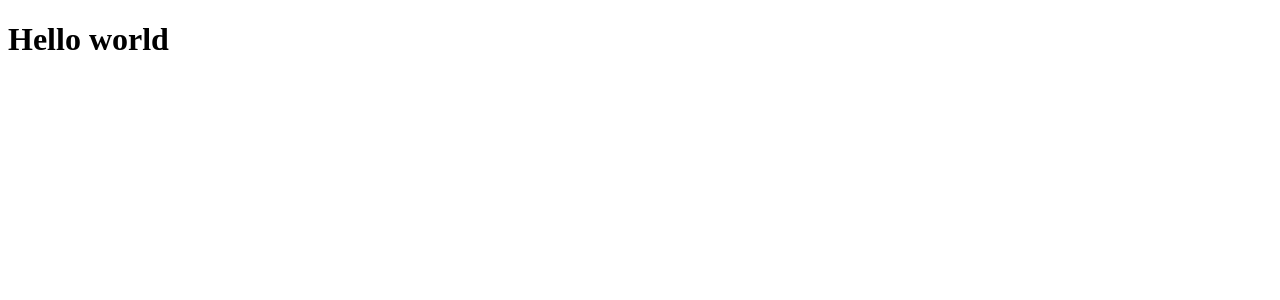
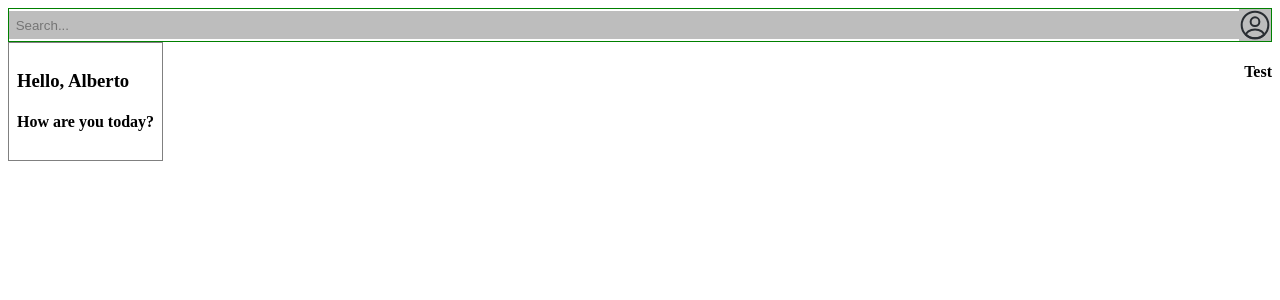
Before and after one commit to albertofp/MFUIR_AT, a React (Vite) app in the folder MFUIR_AT/: page / in a window 1280 px wide. Shown: the top 300 px of the page. Built offline with nearby package versions, Linux system fonts and the light colour scheme.

Commit message:
Initial work on header components

```diff
--- a/MFUIR_AT/index.html
+++ b/MFUIR_AT/index.html
@@ -2,12 +2,17 @@
 <html lang="en">
 	<head>
 		<meta charset="UTF-8" />
-    <link rel="icon" type="image/svg+xml" href="/vite.svg" />
-    <meta name="viewport" content="width=device-width, initial-scale=1.0" />
-    <title>Vite + React</title>
+		<meta
+			name="viewport"
+			content="width=device-width, initial-scale=1.0"
+		/>
+		<title>Dashboard</title>
 	</head>
 	<body>
 		<div id="root"></div>
-    <script type="module" src="/src/main.jsx"></script>
+		<script
+			type="module"
+			src="/src/main.jsx"
+		></script>
 	</body>
 </html>
--- a/MFUIR_AT/src/App.css
+++ b/MFUIR_AT/src/App.css
@@ -0,0 +1,14 @@
+.grid-container {
+	display: grid;
+	grid-template-areas:
+		'sidenav header header header header header header'
+		'sidenav header header header header header header'
+		'sidenav card-container card-container card-container card-container  card-container card-container'
+		'sidenav events events events recent recent recent '
+		'sidenav events events events recent recent recent '
+		'sidenav events events events graph graph graph '
+		'sidenav events events events graph graph graph '
+		'sidenav footer footer footer footer footer footer';
+	gap: 1.5vmin;
+	grid-template-columns: 10vmin, repeat(6, 1fr);
+}
--- a/MFUIR_AT/src/App.jsx
+++ b/MFUIR_AT/src/App.jsx
@@ -1,10 +1,7 @@
 import './App.css'
+import MainHeader from './components/MainHeader/MainHeader'
 
 function App() {
-
-  return (
-    <h1>Hello world</h1>
-  )
+	return <MainHeader />
 }
-
 export default App
--- /dev/null
+++ b/MFUIR_AT/src/components/MainHeader/Header.jsx
@@ -0,0 +1,19 @@
+import React from 'react'
+import './mainHeader.css'
+
+function Header({ nomeUsuario }) {
+	return (
+		<div className='header'>
+			<div id='user-greeting'>
+				<h3>Hello, {nomeUsuario} </h3>
+				<h4>How are you today?</h4>
+			</div>
+
+			<div class='notifs-container'>
+				<h4>Test</h4>
+			</div>
+		</div>
+	)
+}
+
+export default Header
--- /dev/null
+++ b/MFUIR_AT/src/components/MainHeader/MainHeader.jsx
@@ -0,0 +1,15 @@
+import React from 'react'
+import Header from './Header'
+import './mainHeader.css'
+import Searchbar from './Searchbar'
+
+function MainHeader() {
+	return (
+		<>
+			<Searchbar />
+			<Header nomeUsuario='Alberto' />
+		</>
+	)
+}
+
+export default MainHeader
--- /dev/null
+++ b/MFUIR_AT/src/components/MainHeader/Searchbar.jsx
@@ -0,0 +1,24 @@
+import React from 'react'
+import './mainHeader.css'
+import userdefault from '../../assets/userdefault.svg'
+
+function Searchbar() {
+	return (
+		<>
+			<div className='searchContainer'>
+				<input
+					type='text'
+					placeholder='Search...'
+					className='searchinput'
+				></input>
+				<img
+					alt='user-icon'
+					src={userdefault}
+					className='user-icon'
+				></img>
+			</div>
+		</>
+	)
+}
+
+export default Searchbar
--- /dev/null
+++ b/MFUIR_AT/src/components/MainHeader/mainHeader.css
@@ -0,0 +1,38 @@
+.searchContainer {
+	display: flex;
+	align-items: center;
+	border: 1px solid green;
+	margin: 0;
+}
+
+.searchInput {
+	display: flex;
+	margin: 0;
+}
+
+.user-icon {
+	display: flex;
+	margin-left: auto;
+	margin-right: 0;
+	width: 2em;
+	background: rgba(128, 128, 128, 0.522);
+}
+
+input {
+	border: none;
+	background: rgba(128, 128, 128, 0.522);
+	padding: 0.5em;
+	margin: 0;
+	width: 100%;
+}
+
+.header {
+	display: flex;
+	background-color: linear-gradient(to right, rgba(147, 98, 98, 0.417));
+	justify-content: space-between;
+}
+
+#user-greeting{
+    border:1px solid grey;
+    padding:1vmin;
+}
```
Also changed, not shown: MFUIR_AT/src/assets/userdefault.svg (added), 1 other file (tests, documents, lock files or other folders). Lines whose indentation alone changed are shown as unchanged.
